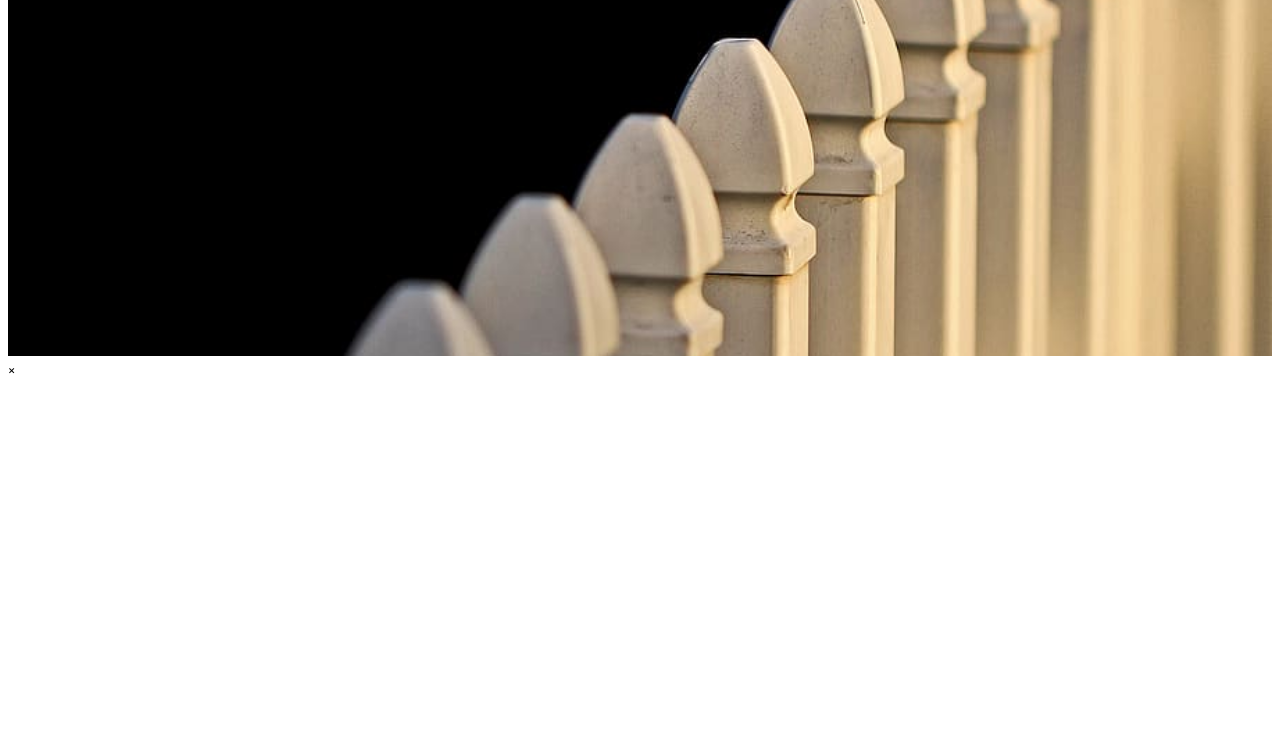
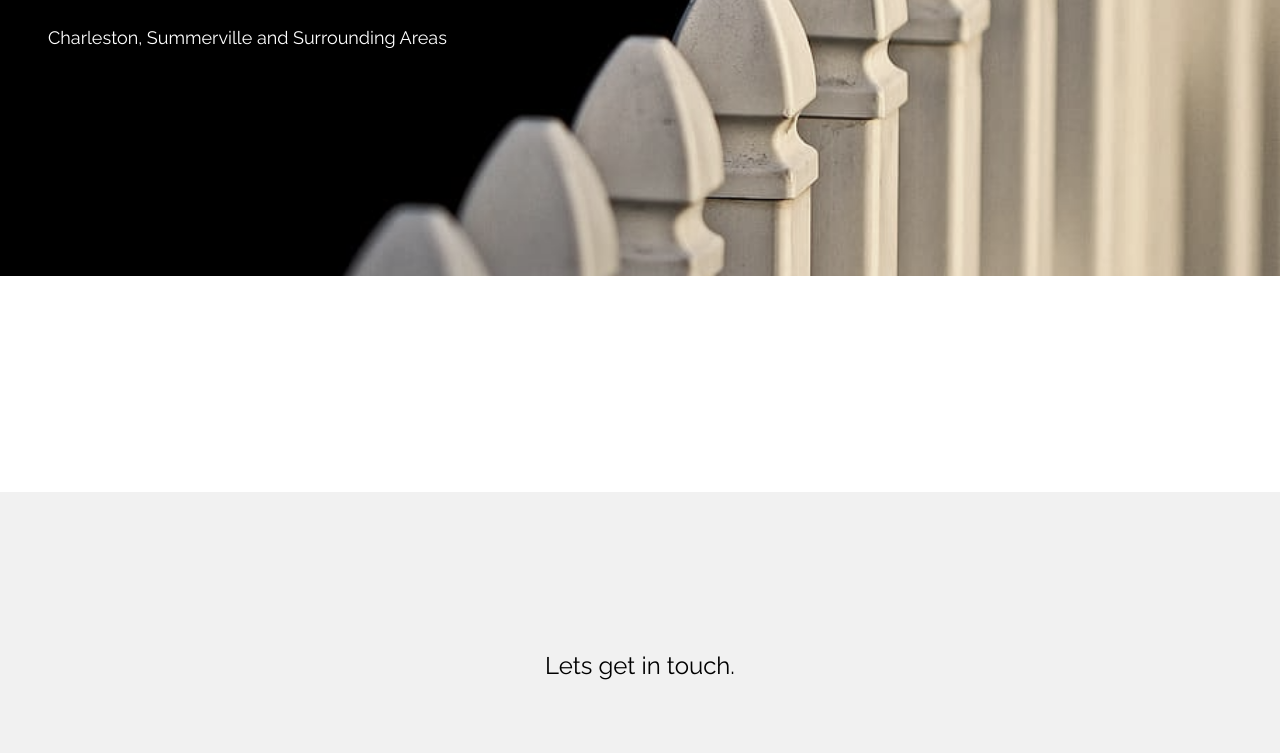
Before and after one commit to grantmaker/FenceBees-Old-Netlify-Site-, a plain HTML site: page index.html in a window 1280 px wide. Shown: the part 567-1320 px from the top of the page. Drawn offline with nearby package versions, Linux system fonts and the light colour scheme; some packages are replaced by stand-ins of ours.

Commit message:
Update index.html

```diff
--- a/index.html
+++ b/index.html
@@ -15,7 +15,7 @@
 <meta name="HandheldFriendly" content="true" />
 <meta name="apple-mobile-web-app-capable" content="yes" />
 
-<!-- <link rel="stylesheet" href="https://www.w3schools.com/w3css/4/w3.css">  -->
+<link rel="stylesheet" href="https://www.w3schools.com/w3css/4/w3.css">
 
 <link rel="stylesheet" href="https://fonts.googleapis.com/css?family=Raleway">
 
```
